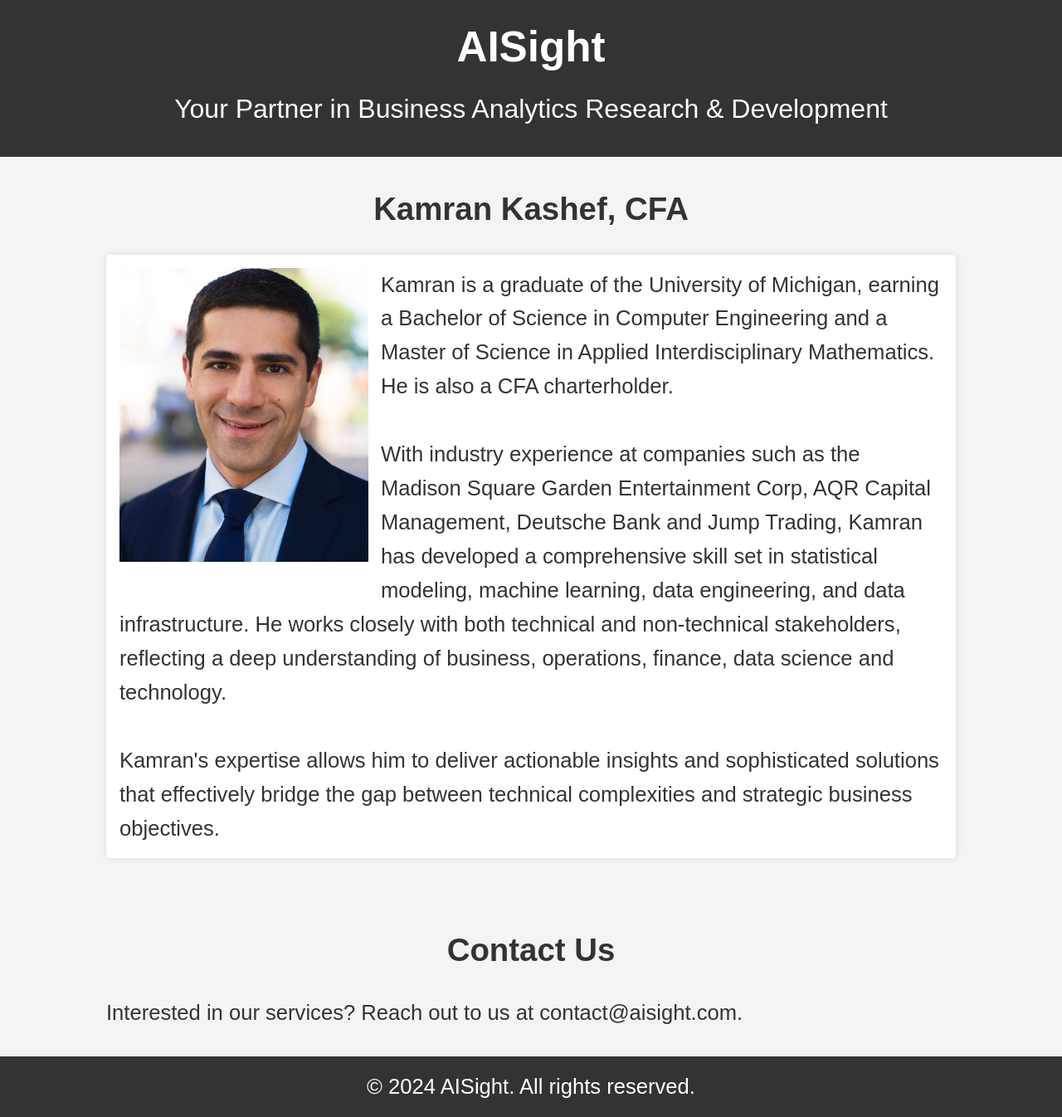
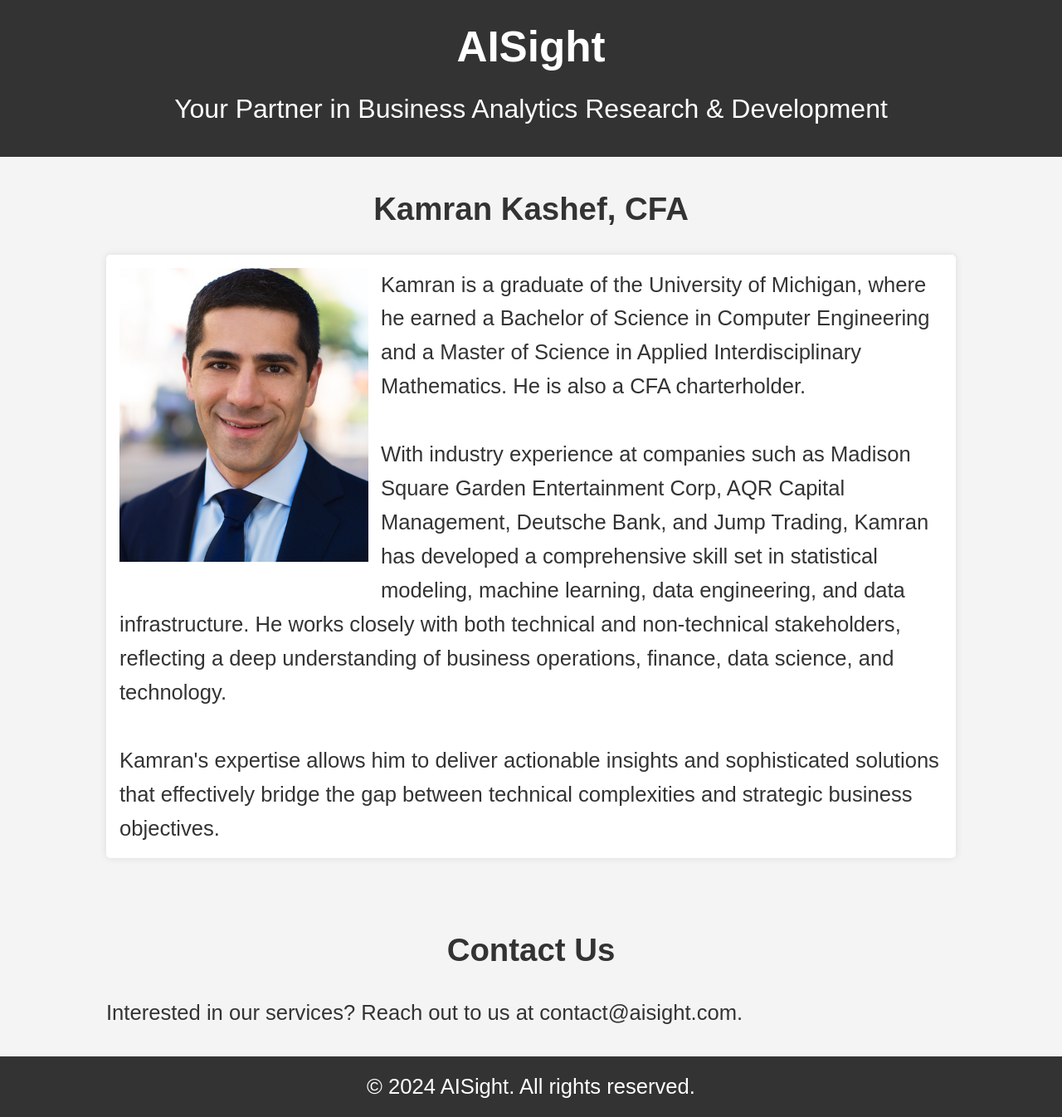
Before and after one commit to kamrankashef/kamrankashef.github.io, a Jekyll site: the page built from kamran.md, in a window 1280 px wide. Shown: the whole page at 83% size. Built offline with Jekyll 4.4.1, drawn with Linux system fonts in a browser that asks for light colours.

Commit message:
Reword bio

```diff
--- a/kamran.md
+++ b/kamran.md
@@ -8,9 +8,9 @@ title: "Kamran Kashef"
 		<div class="service" style="overflow: auto;">  <!--CSS so img within pushes out the div -->
 			<div>
                 <img src='/assets/kamran.jpg' style="float: left; margin: 0 15px 15px 0; width: 300px;"/>
-                Kamran is a graduate of the University of Michigan, earning a Bachelor of Science in Computer Engineering and a Master of Science in Applied Interdisciplinary Mathematics. He is also a CFA charterholder.<br />
+                Kamran is a graduate of the University of Michigan, where he earned a Bachelor of Science in Computer Engineering and a Master of Science in Applied Interdisciplinary Mathematics. He is also a CFA charterholder.<br />
                 <br />
-                With industry experience at companies such as the Madison Square Garden Entertainment Corp, AQR Capital Management, Deutsche Bank and Jump Trading, Kamran has developed a comprehensive skill set in statistical modeling, machine learning, data engineering, and data infrastructure. He works closely with both technical and non-technical stakeholders, reflecting a deep understanding of business, operations, finance, data science and technology.<br />
+                With industry experience at companies such as Madison Square Garden Entertainment Corp, AQR Capital Management, Deutsche Bank, and Jump Trading, Kamran has developed a comprehensive skill set in statistical modeling, machine learning, data engineering, and data infrastructure. He works closely with both technical and non-technical stakeholders, reflecting a deep understanding of business operations, finance, data science, and technology.<br />
                 <br />
                 Kamran's expertise allows him to deliver actionable insights and sophisticated solutions that effectively bridge the gap between technical complexities and strategic business objectives.
             </div>
```
Also changed, not shown: 2 other files.
